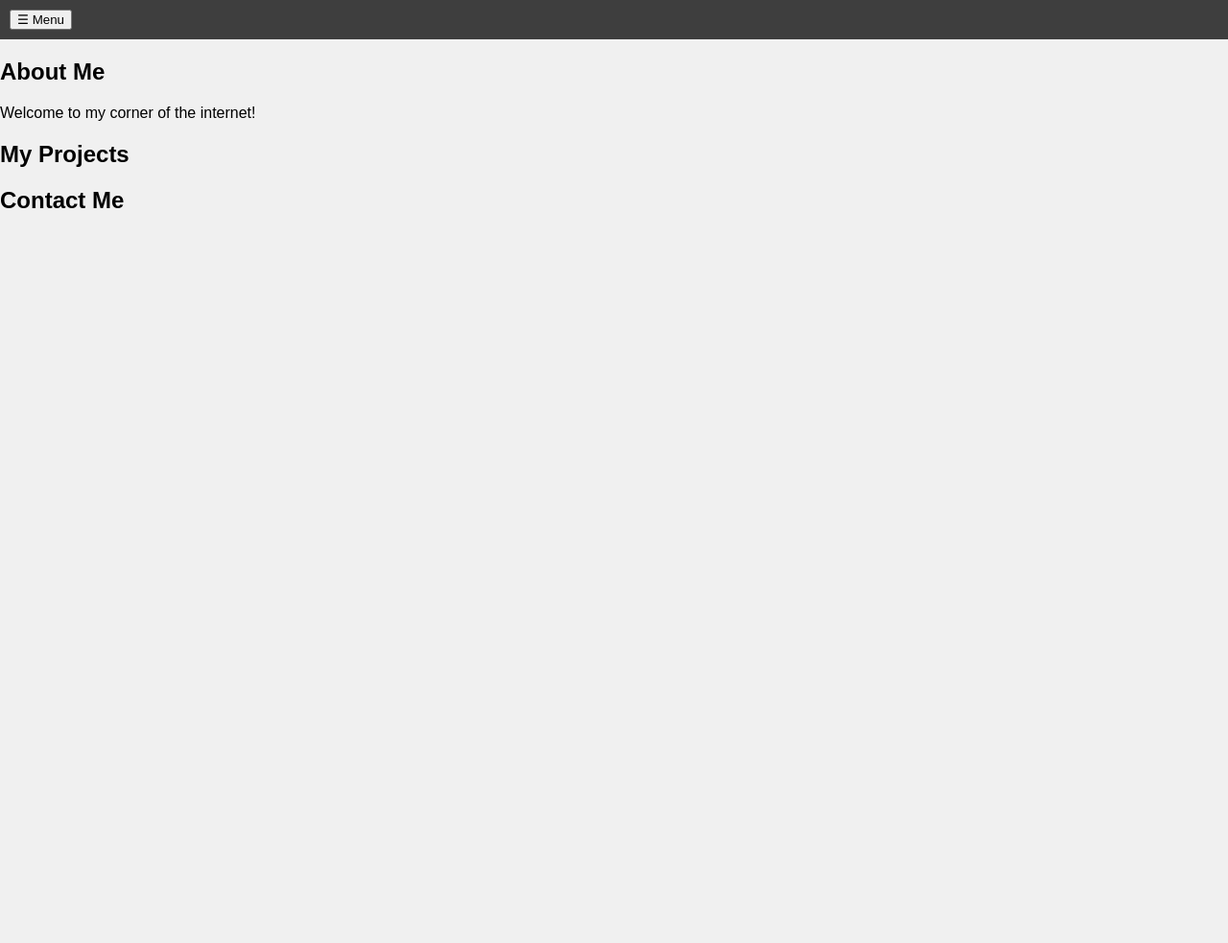
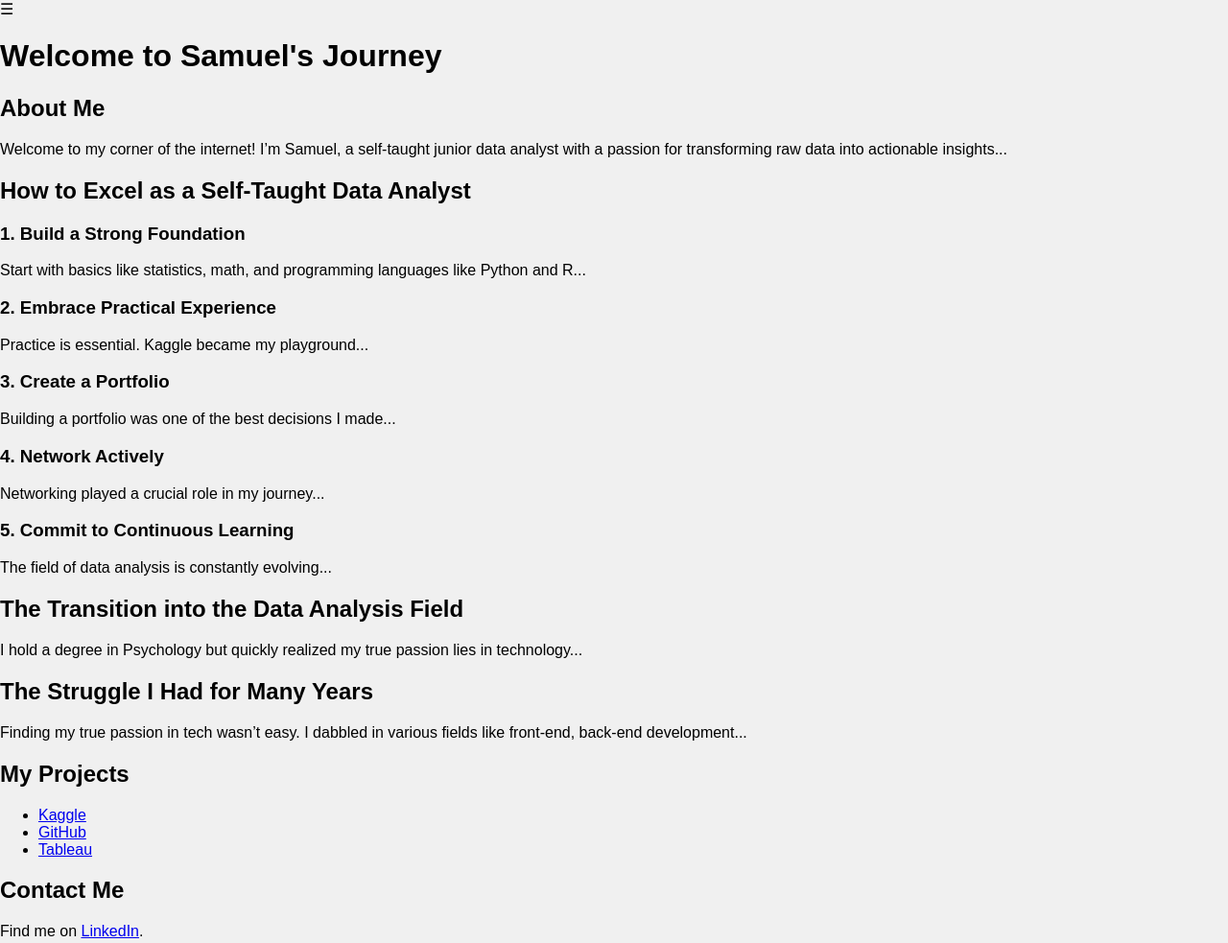
Before and after one commit to mashamaitesamuel/my-landing-page-2, a plain HTML site: page index.html in a window 1280 px wide. Shown: the whole page at 96% size. Before the commit the page ends 800 px from the top, so only its background shows below. Drawn offline with Linux system fonts and the light colour scheme.

Commit message:
Update index.html

```diff
--- a/index.html
+++ b/index.html
@@ -3,37 +3,79 @@
 <head>
     <meta charset="UTF-8">
     <meta name="viewport" content="width=device-width, initial-scale=1.0">
-    <title>My Landing Page</title>
+    <title>Samuel's Data Journey</title>
     <link rel="stylesheet" href="styles.css">
+    <script src="script.js" defer></script>
 </head>
 <body>
-    <div class="menu">
-        <button id="menu-btn">☰ Menu</button>
-        <nav id="menu">
+    <!-- Header -->
+    <header>
+        <div class="menu-icon" onclick="toggleMenu()">
+            &#9776;
+        </div>
+        <h1>Welcome to Samuel's Journey</h1>
+    </header>
+
+    <!-- Sidebar for Menu -->
+    <nav id="sidebar">
         <ul>
-                <li><a href="#about" target="_blank">About Me</a></li>
-                <li><a href="#projects" target="_blank">My Projects</a></li>
-                <li><a href="#contact" target="_blank">Contact Me</a></li>
+            <li><a href="#about" target="_self">About Me</a></li>
+            <li><a href="#excel" target="_self">How to Excel</a></li>
+            <li><a href="#transition" target="_self">Transition to Data</a></li>
+            <li><a href="#struggles" target="_self">Struggles</a></li>
+            <li><a href="#projects" target="_self">Projects</a></li>
+            <li><a href="#contact" target="_self">Contact Me</a></li>
         </ul>
     </nav>
-    </div>
 
+    <!-- Main Content -->
+    <main>
         <section id="about">
-        <h1>About Me</h1>
-        <p>Welcome to my corner of the internet!</p>
-        <!-- Add more content -->
+            <h2>About Me</h2>
+            <p>Welcome to my corner of the internet! I’m Samuel, a self-taught junior data analyst with a passion for transforming raw data into actionable insights...</p>
+        </section>
+
+        <section id="excel">
+            <h2>How to Excel as a Self-Taught Data Analyst</h2>
+            <h3>1. Build a Strong Foundation</h3>
+            <p>Start with basics like statistics, math, and programming languages like Python and R...</p>
+
+            <h3>2. Embrace Practical Experience</h3>
+            <p>Practice is essential. Kaggle became my playground...</p>
+
+            <h3>3. Create a Portfolio</h3>
+            <p>Building a portfolio was one of the best decisions I made...</p>
+
+            <h3>4. Network Actively</h3>
+            <p>Networking played a crucial role in my journey...</p>
+
+            <h3>5. Commit to Continuous Learning</h3>
+            <p>The field of data analysis is constantly evolving...</p>
+        </section>
+
+        <section id="transition">
+            <h2>The Transition into the Data Analysis Field</h2>
+            <p>I hold a degree in Psychology but quickly realized my true passion lies in technology...</p>
+        </section>
+
+        <section id="struggles">
+            <h2>The Struggle I Had for Many Years</h2>
+            <p>Finding my true passion in tech wasn’t easy. I dabbled in various fields like front-end, back-end development...</p>
         </section>
 
         <section id="projects">
             <h2>My Projects</h2>
-        <!-- Add project links -->
+            <ul>
+                <li><a href="https://www.kaggle.com/samuelphuti" target="_blank">Kaggle</a></li>
+                <li><a href="https://github.com/mashamaitesamuel" target="_blank">GitHub</a></li>
+                <li><a href="https://public.tableau.com/app/profile/phuti.samuel/vizzes" target="_blank">Tableau</a></li>
+            </ul>
         </section>
 
         <section id="contact">
             <h2>Contact Me</h2>
-        <!-- Add contact links -->
+            <p>Find me on <a href="https://www.linkedin.com/in/samuel-phuti-mashamaite-36ab09151" target="_blank">LinkedIn</a>.</p>
         </section>
-
-    <script src="script.js"></script>
+    </main>
 </body>
 </html>
```
Lines whose indentation alone changed are shown as unchanged.
